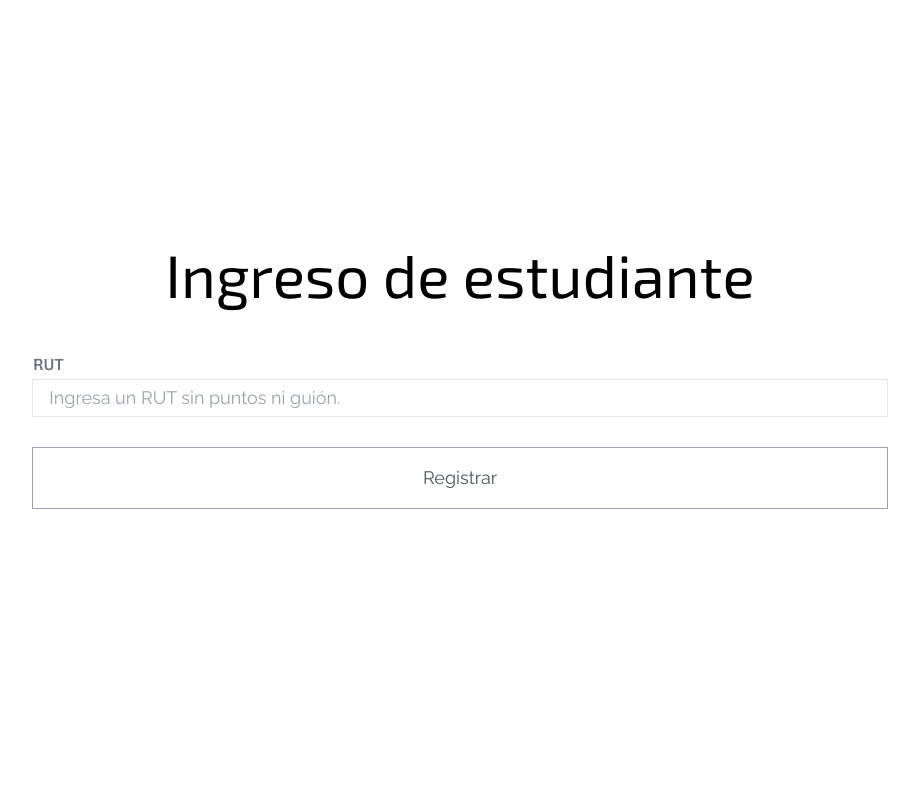
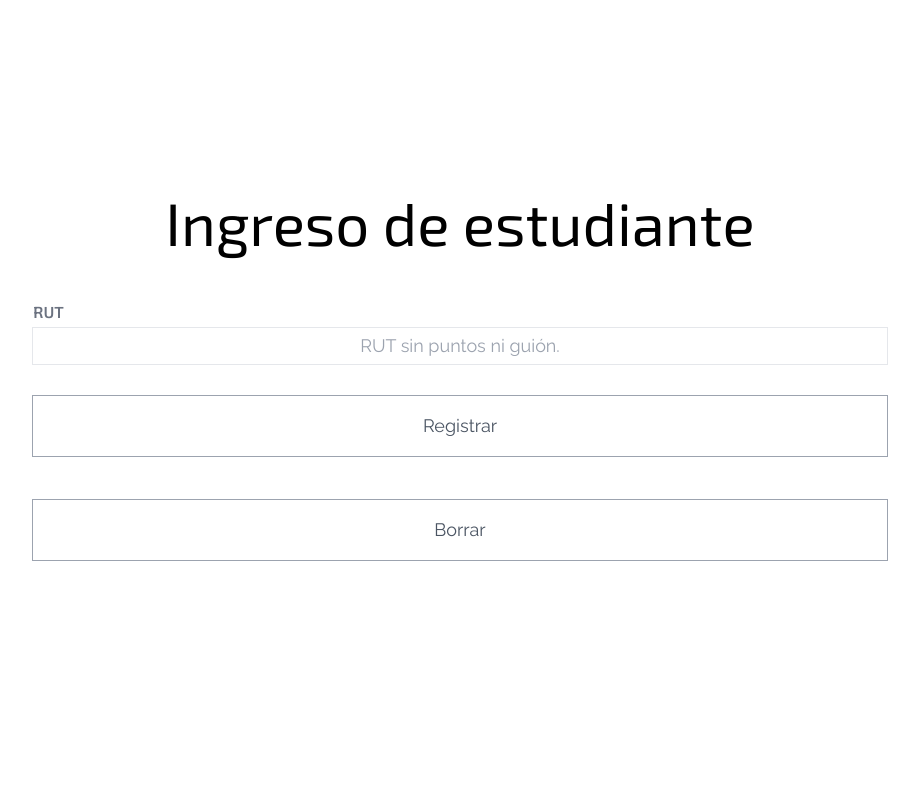
Before and after one commit to cpce1901/DjangoLab, a Django app: page / in a window 1280 px wide. Shown: the whole page, without its empty margins (180-1099 px from the left). Run offline with Django 5.2, Linux system fonts and the light colour scheme; some libraries are stand-ins or nearby versions.

Commit message:
responsiveCellPage

```diff
--- a/appLab/apps/attendance/form.py
+++ b/appLab/apps/attendance/form.py
@@ -7,7 +7,7 @@ class StudentFoundForm(forms.Form):
         required=True,
         widget=forms.TextInput(attrs={
             "id": "rut",
-            "placeholder": "Ingresa un RUT sin puntos ni guión.",
+            "placeholder": "RUT sin puntos ni guión.",
             "class": "text-input",
         }),
     )
@@ -29,6 +29,6 @@ class AttendanceForm(forms.Form):
             choices=OPTIONS,
             attrs={
             "id": "time_inside",
-            "class": "outline outline-1 outline-gray-300 text-center text-xl",
+            "class": "py-2 outline outline-1 outline-gray-300 text-center xl:text-xl",
         }),
     )
--- a/appLab/static/css/output.css
+++ b/appLab/static/css/output.css
@@ -546,8 +546,47 @@ video {
   --tw-backdrop-sepia:  ;
 }
 
+.container{
+  width: 100%;
+}
+
+@media (min-width: 640px){
+  .container{
+    max-width: 640px;
+  }
+}
+
+@media (min-width: 768px){
+  .container{
+    max-width: 768px;
+  }
+}
+
+@media (min-width: 1024px){
+  .container{
+    max-width: 1024px;
+  }
+}
+
+@media (min-width: 1280px){
+  .container{
+    max-width: 1280px;
+  }
+}
+
+@media (min-width: 1536px){
+  .container{
+    max-width: 1536px;
+  }
+}
+
 .static{
   position: static;
+}
+
+.mx-auto{
+  margin-left: auto;
+  margin-right: auto;
 }
 
 .mb-4{
@@ -564,6 +603,10 @@ video {
 
 .mt-8{
   margin-top: 2rem;
+}
+
+.mb-6{
+  margin-bottom: 1.5rem;
 }
 
 .block{
@@ -610,9 +653,24 @@ video {
   gap: 0.75rem;
 }
 
+.bg-green-600{
+  --tw-bg-opacity: 1;
+  background-color: rgb(22 163 74 / var(--tw-bg-opacity));
+}
+
+.bg-indigo-500{
+  --tw-bg-opacity: 1;
+  background-color: rgb(99 102 241 / var(--tw-bg-opacity));
+}
+
 .px-10{
   padding-left: 2.5rem;
   padding-right: 2.5rem;
+}
+
+.py-2{
+  padding-top: 0.5rem;
+  padding-bottom: 0.5rem;
 }
 
 .py-4{
@@ -678,11 +723,6 @@ video {
   color: rgb(107 114 128 / var(--tw-text-opacity));
 }
 
-.text-gray-600{
-  --tw-text-opacity: 1;
-  color: rgb(75 85 99 / var(--tw-text-opacity));
-}
-
 .text-green-600{
   --tw-text-opacity: 1;
   color: rgb(22 163 74 / var(--tw-text-opacity));
@@ -691,6 +731,11 @@ video {
 .text-red-600{
   --tw-text-opacity: 1;
   color: rgb(220 38 38 / var(--tw-text-opacity));
+}
+
+.text-white{
+  --tw-text-opacity: 1;
+  color: rgb(255 255 255 / var(--tw-text-opacity));
 }
 
 .outline{
@@ -728,6 +769,7 @@ video {
   padding-right: 1rem;
   padding-top: 0.25rem;
   padding-bottom: 0.25rem;
+  text-align: center;
   font-family: "Raleway";
   font-size: 1.125rem;
   line-height: 1.75rem;
@@ -777,6 +799,23 @@ video {
   outline-color: #4b5563;
 }
 
-.hover\:outline-green-600:hover{
-  outline-color: #16a34a;
+@media (min-width: 1280px){
+  .xl\:mb-0{
+    margin-bottom: 0px;
+  }
+
+  .xl\:bg-white{
+    --tw-bg-opacity: 1;
+    background-color: rgb(255 255 255 / var(--tw-bg-opacity));
+  }
+
+  .xl\:text-xl{
+    font-size: 1.25rem;
+    line-height: 1.75rem;
+  }
+
+  .xl\:text-gray-600{
+    --tw-text-opacity: 1;
+    color: rgb(75 85 99 / var(--tw-text-opacity));
+  }
 }
--- a/appLab/templates/attendance/studentFoundForm.html
+++ b/appLab/templates/attendance/studentFoundForm.html
@@ -6,21 +6,24 @@
 
 {% block content %}
 
-<main class="container-fluid h-screen flex flex-col justify-center items-center gap-12">
+<main class="container mx-auto h-screen flex flex-col justify-center items-center gap-12">
 
-    <h1 class="font-exo text-6xl">Ingreso de estudiante</h1>
+    <h1 class="font-exo text-6xl text-center">Ingreso de estudiante</h1>
 
     <form method="post" class="w-2/3 flex flex-col gap-3">{% csrf_token %}
 
 
-        <div class="flex flex-col gap-1">
+        <div class="flex flex-col gap-1 mb-6 xl:mb-0">
             <label class="font-exo text-base font-semibold text-gray-500">{{ form.rut.label }}</label>
             {{ form.rut }}
         </div>
 
         <input type="submit" value="Registrar"
-            class="mt-5 px-10 py-4 text-center text-lg outline outline-1 outline-gray-400 text-gray-600 font-rale  hover:outline-gray-600 hover:bg-indigo-500 hover:text-white transition-all duration-300">
+            class="mt-5 px-10 py-4 text-center text-lg outline outline-1 outline-gray-400 font-rale bg-indigo-500 text-white xl:bg-white xl:text-gray-600 hover:outline-gray-600 hover:bg-indigo-500 hover:text-white transition-all duration-300">
 
+        <a href="{% url 'attendance_app:student' %}"
+            class="mt-8 px-10 py-4 text-center text-lg outline outline-1 outline-gray-400 text-white font-rale bg-green-600 xl:bg-white xl:text-gray-600 hover:bg-green-600 hover:text-white transition-all duration-300">
+            Borrar</a>
 
     </form>
 
```
Also changed, not shown: other parts of appLab/static/css/output.css (+2 -39 lines), appLab/static/src/input.css (+1 -6 lines), appLab/templates/attendance/attendanceForm.html (+5 -4 lines).
